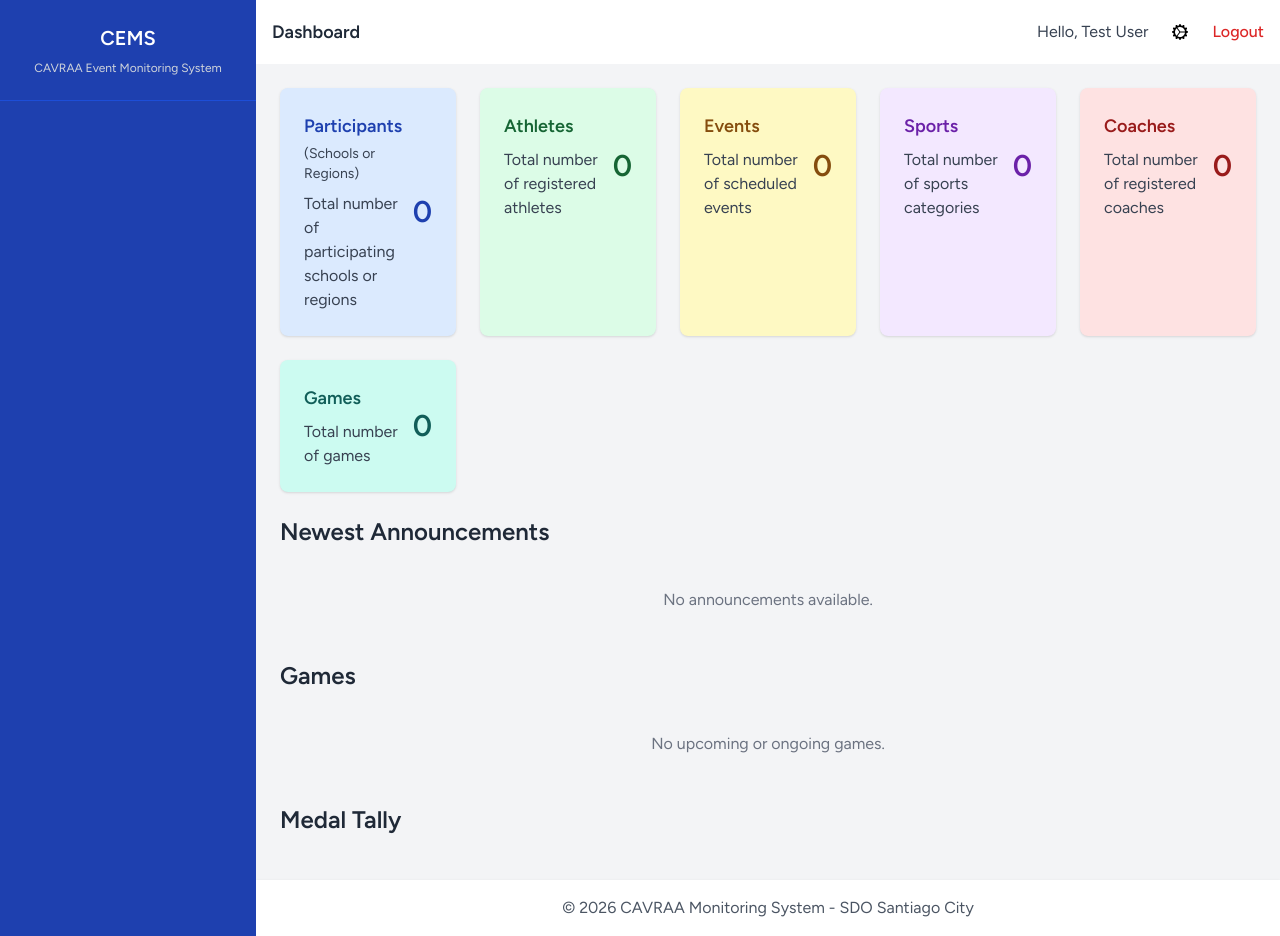
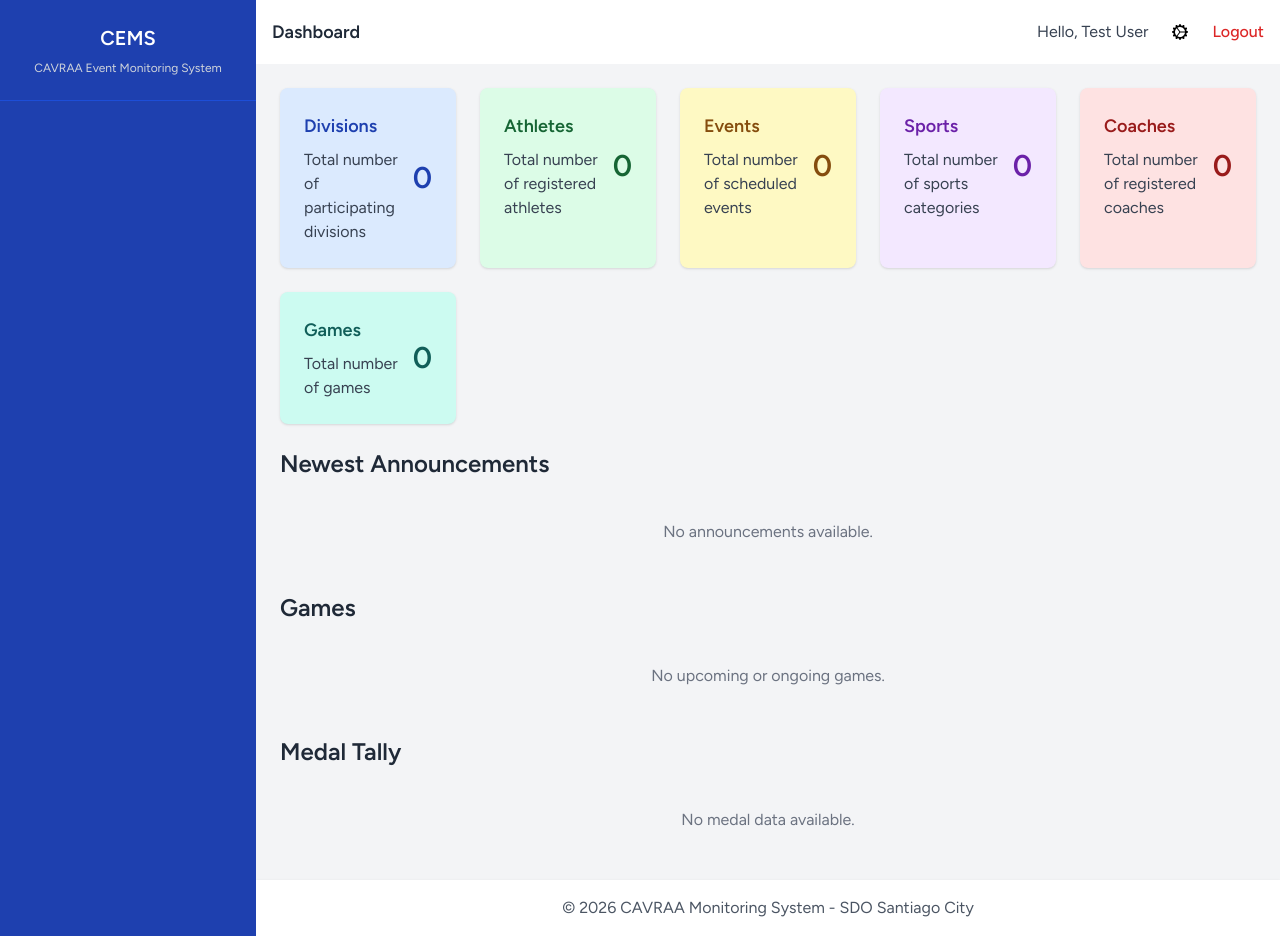
Before and after one commit to QuitsToaster/ESRRS---Electronic-Sports-Records-and-Results-System, a Laravel app: page /dashboard in a window 1280 px wide. Run offline with Laravel 12, Linux system fonts and the light colour scheme; a user stored in the database is signed in; data comes from the database, SQL or seed files in the repository; data that the repository does not hold is empty; style sheets or scripts are compiled from the project's sources; parts of the project's set-up code (start-up, migrations or seed data) failed here and were passed over.

Commit message:
add division count

```diff
--- a/app/Http/Controllers/DashboardController.php
+++ b/app/Http/Controllers/DashboardController.php
@@ -11,6 +11,7 @@ use App\Models\Coach;
 use App\Models\Game;
 use App\Models\Official;
 use App\Models\Announcement;
+use App\Models\Division;
 use App\Models\Result;
 
 class DashboardController extends Controller
@@ -24,6 +25,7 @@ class DashboardController extends Controller
         $sportsCount = Sport::count();
         $coachesCount = Coach::count();
         $gamesCount = Game::count();
+        $divisionsCount = Division::count();
 
         // ✅ Correct column: use 'status' for ongoing games
         $ongoingGamesCount = Game::where('status', 'Ongoing')->count();
@@ -70,7 +72,7 @@ $liveGames = Game::whereIn('status', ['Upcoming', 'Ongoing', 'Finished'])
         return view('dashboard', compact(
             'schoolsCount', 'athletesCount', 'eventsCount', 'sportsCount',
             'coachesCount', 'officialsCount', 'gamesCount', 'ongoingGamesCount', 'liveGames',
-            'medalTally', 'latestAnnouncements'
+            'medalTally', 'latestAnnouncements', 'divisionsCount'
         ));
     }
 }
--- a/resources/views/dashboard.blade.php
+++ b/resources/views/dashboard.blade.php
@@ -5,15 +5,14 @@
 @section('content')
 <div class="grid grid-cols-1 md:grid-cols-5 gap-6 mb-6">
 
-    {{-- Schools Card --}}
-    <a href="{{ route('schools.index') }}" class="block bg-blue-100 shadow rounded-lg p-6 hover:shadow-lg transition cursor-pointer">
+    {{-- Divisions Card --}}
+    <a href="{{ route('divisions.index') }}" class="block bg-blue-100 shadow rounded-lg p-6 hover:shadow-lg transition cursor-pointer">
         <div class="flex items-center justify-between">
             <div>
-                <h2 class="text-lg font-semibold text-blue-800">Participants</h2>
-                    <p class="text-sm text-gray-700 mt-1">(Schools or Regions)</p>
-                <p class="text-gray-700 mt-2">Total number of participating schools or regions</p>
+                <h2 class="text-lg font-semibold text-blue-800">Divisions</h2>
+                <p class="text-gray-700 mt-2">Total number of participating divisions</p>
             </div>
-            <div class="text-3xl font-bold text-blue-800">{{ $schoolsCount }}</div>
+            <div class="text-3xl font-bold text-blue-800">{{ $divisionsCount }}</div>
         </div>
     </a>
 
```
